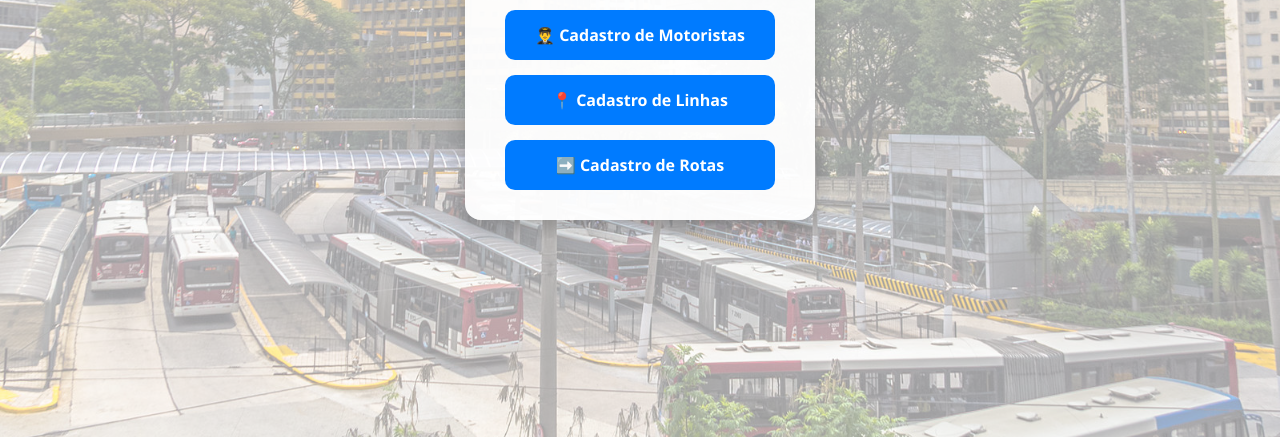
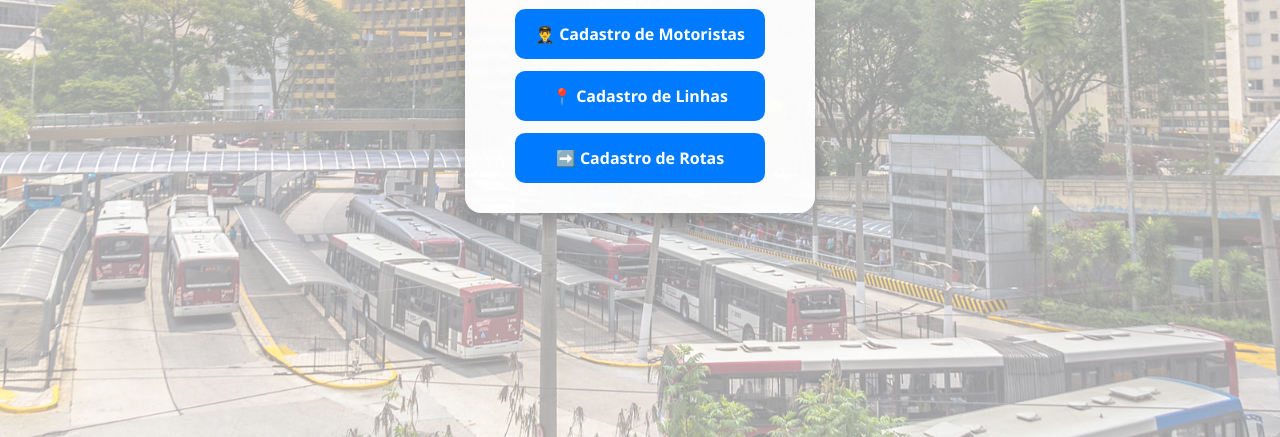
Before and after one commit to hectorcastilho-max/Sistema-de-Rastreabilidade-de-Frota, a plain HTML site: page index.html in a window 1280 px wide. Shown: the part 363-800 px from the top of the page. Drawn offline with Linux system fonts and the light colour scheme.

Commit message:
Update index.html

```diff
--- a/index.html
+++ b/index.html
@@ -23,7 +23,7 @@
       position: relative;
     }
 
-    /* Overlay para deixar a imagem mais clara */
+    /* overlay para suavizar a imagem */
     .overlay {
       position: absolute;
       top: 0; left: 0;
@@ -41,21 +41,30 @@
       max-width: 350px;
       width: 90%;
       box-shadow: 0 8px 20px rgba(0,0,0,0.2);
+
+      display: flex;
+      flex-direction: column;
+      align-items: center; /* centraliza dentro do container */
+      gap: 20px;
     }
 
     h1 {
       color: #222;
-      margin-bottom: 25px;
       font-size: 26px;
     }
 
     .menu {
       display: flex;
       flex-direction: column;
-      gap: 15px;
+      gap: 12px;
+      width: 100%; /* garante largura igual dos botões */
+      align-items: center; /* centraliza */
     }
 
     .menu a {
+      display: block;
+      width: 100%; /* todos botões do mesmo tamanho */
+      max-width: 250px; /* tamanho fixo elegante */
       text-decoration: none;
       background: #007BFF;
       color: white;
@@ -64,6 +73,7 @@
       font-size: 16px;
       font-weight: bold;
       transition: background 0.3s, transform 0.2s;
+      text-align: center;
     }
 
     .menu a:hover {
```
